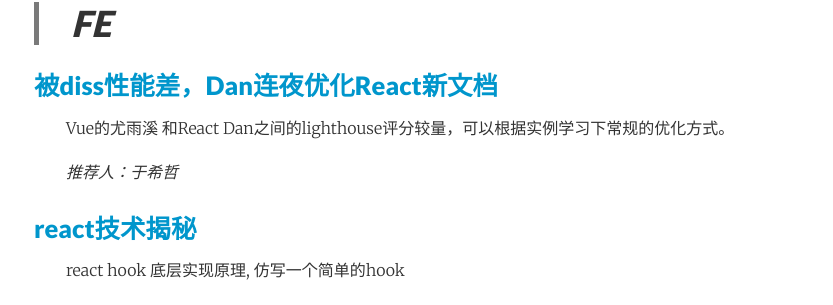
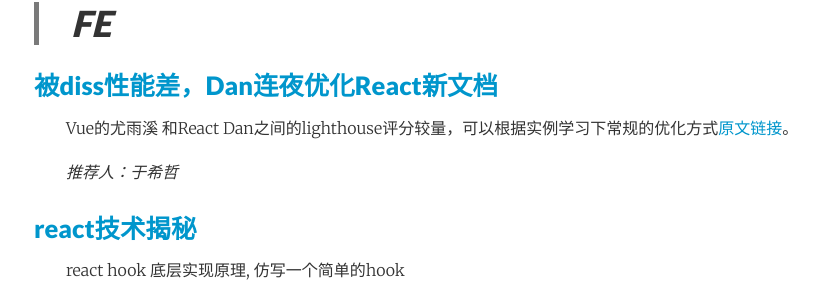
Before and after one commit to yoocky/monthly, a Jekyll site: the page built from _posts/2022-06-01-202206期.md, in a window 1280 px wide and 900 px high. Shown: the part 286-591 px from the top of the window, without its empty margins (222-1055 px from the left). Built offline with Jekyll 4.4.1, drawn with Linux system fonts in a browser that asks for light colours; nearby versions of some CDN libraries.

Commit message:
feat: add post

```diff
--- a/_posts/2022-06-01-202206期.md
+++ b/_posts/2022-06-01-202206期.md
@@ -11,7 +11,7 @@
 
 #### [被diss性能差，Dan连夜优化React新文档](https://mp.weixin.qq.com/s/oZtnQpvfDw62Gu0PcALwLQ)
 
-Vue的尤雨溪 和React Dan之间的lighthouse评分较量，可以根据实例学习下常规的优化方式。
+Vue的尤雨溪 和React Dan之间的lighthouse评分较量，可以根据实例学习下常规的优化方式[原文链接](https://twitter.com/dan_abramov/status/1529677207869825024)。
 
 *推荐人：于希哲*
 
```
